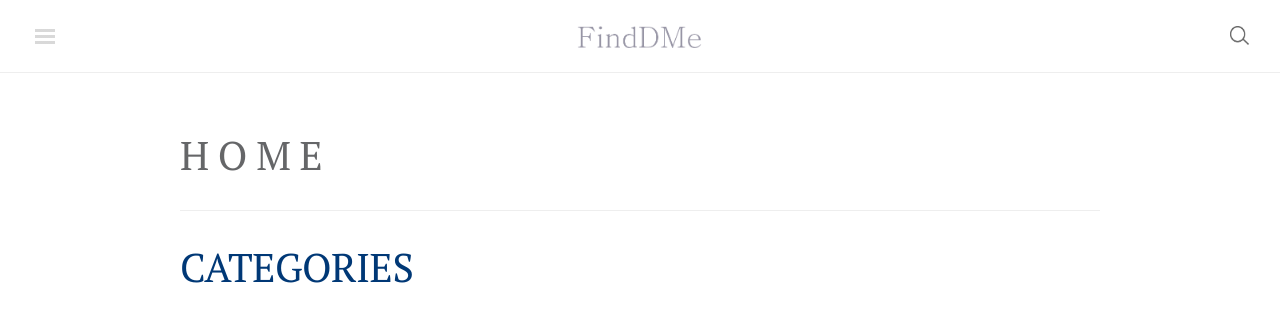
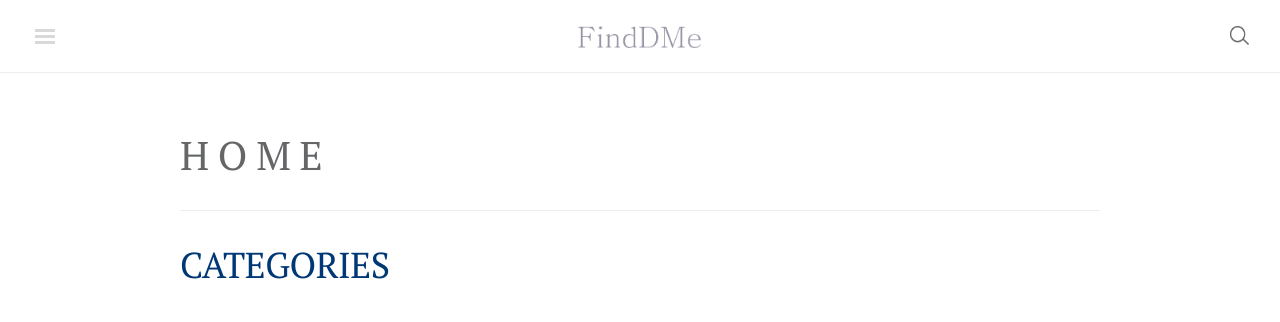
Before and after one commit to finddme/finddme.github.io, a Jekyll site: the page built from blog/home.html, in a window 1280 px wide. Shown: the top 322 px of the page. Built offline with Jekyll 4.4.1, drawn with Linux system fonts in a browser that asks for light colours; nearby versions of some CDN libraries; comment, search, counter and statistics services are not loaded.

Commit message:
Update home.html

```diff
--- a/blog/home.html
+++ b/blog/home.html
@@ -28,7 +28,7 @@
         <span class="{% if sub_len > 0 %}foldable{% endif %}"> -->
   <!--       <a class="post-title {% if page.url == nav[1][0] %}active{% endif %}" href="{{ url }}"> -->
   <!--         <h2 id="{% if page.url == nav[1][0] %}{% endif %}" href="{{ url }}">{{ nav[0] }}</h2> -->
-          <h2><a class="tags-expo-list {% if page.url == nav[1][0] %}{% endif %}" href="{{ url }}" style="font-size: 40px">
+          <h2><a class="tags-expo-list {% if page.url == nav[1][0] %}{% endif %}" href="{{ url }}" style="font-size: 36px">
               {{ nav[0] }}
           </a></h2>
 
```
